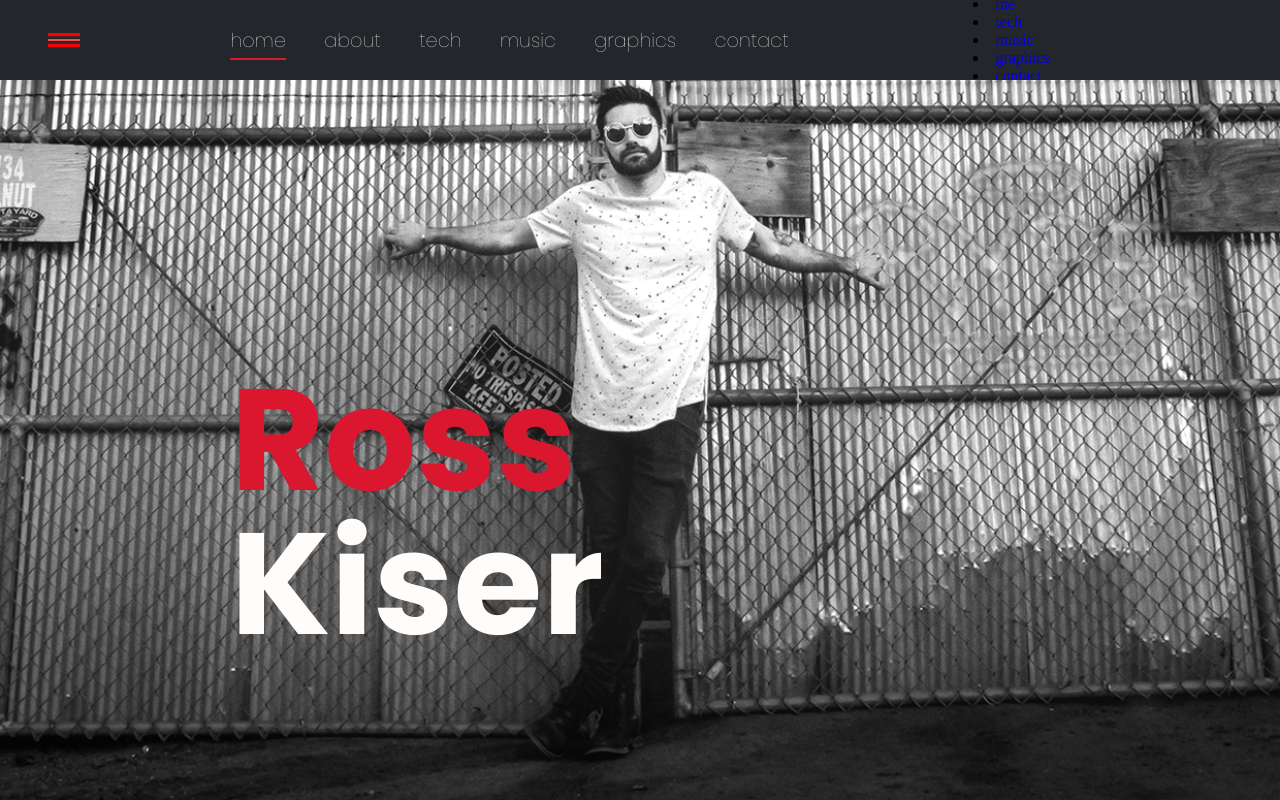
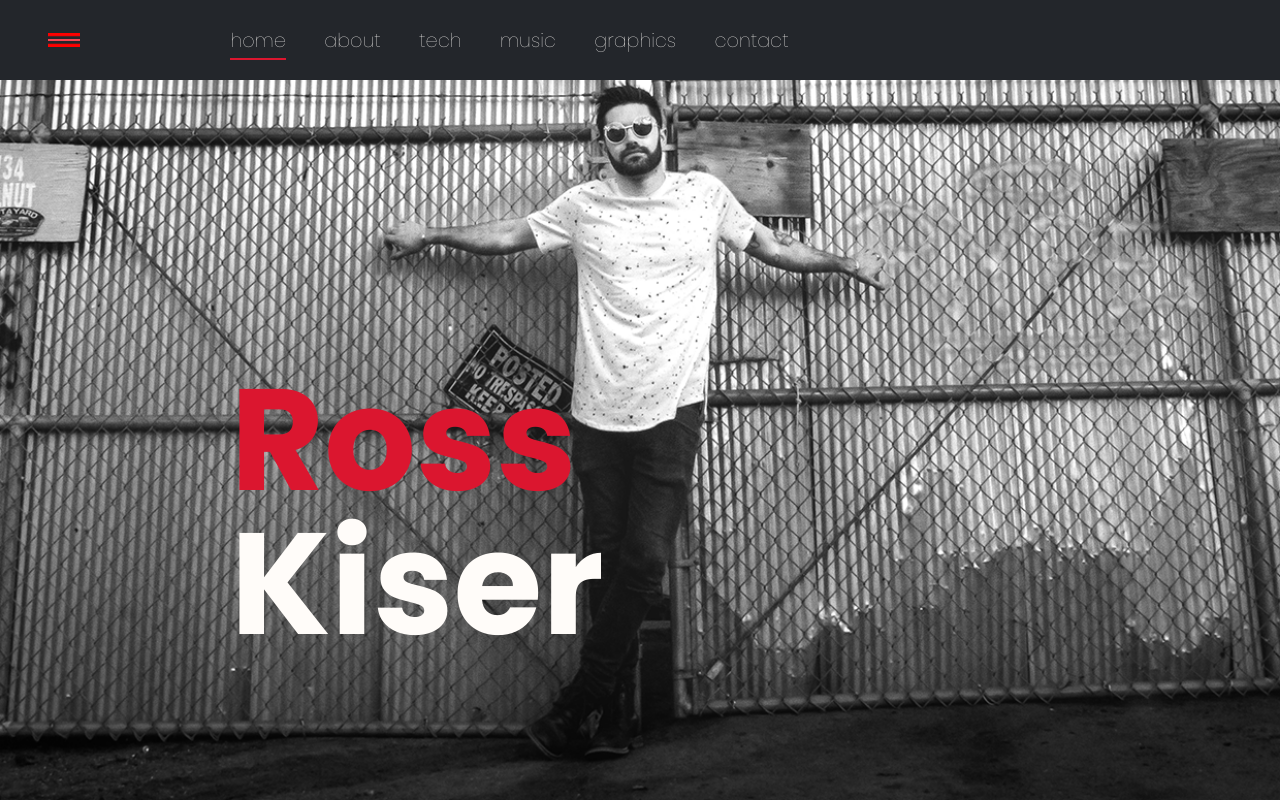
Before and after one commit to kiserr10/im-ross-kiser, a React (Create React App) app: page / in a window 1280 px wide. Built offline with nearby package versions, Linux system fonts and the light colour scheme.

Commit message:
side menu back in page content component and functioning properly, needs animation fine tuning

```diff
--- a/src/components/shared/Header/index.js
+++ b/src/components/shared/Header/index.js
@@ -25,9 +25,6 @@ const Header = () => {
           <NavLink to='/graphics' activeClassName={styles.activeLink}>graphics</NavLink>
           <NavLink to='/contact' activeClassName={styles.activeLink}>contact</NavLink>
       </div>
-      <SideMenu
-        className={store.state.isSideOpen ? "side-menu-container open" : "side-menu-container closed"}
-      />
     </div>
   )
 }
--- a/src/components/shared/PageContent/index.js
+++ b/src/components/shared/PageContent/index.js
@@ -9,7 +9,7 @@ import Music from '../../pages/Music';
 import Graphics from '../../pages/Graphics';
 import Contact from '../../pages/Contact';
 import NotFound from '../../pages/NotFound';
-// import SideMenu from '../SideMenu';
+import SideMenu from '../SideMenu';
 //
 class PageContent extends Component {
   constructor(props){
@@ -45,6 +45,9 @@ class PageContent extends Component {
                 </section>
               </CSSTransition>
             </TransitionGroup>
+            <SideMenu
+              className={context.state.isSideOpen ? "side-menu-container open" : "side-menu-container closed"}
+            />
             { this.props.children }
           </div>
         )}
```
